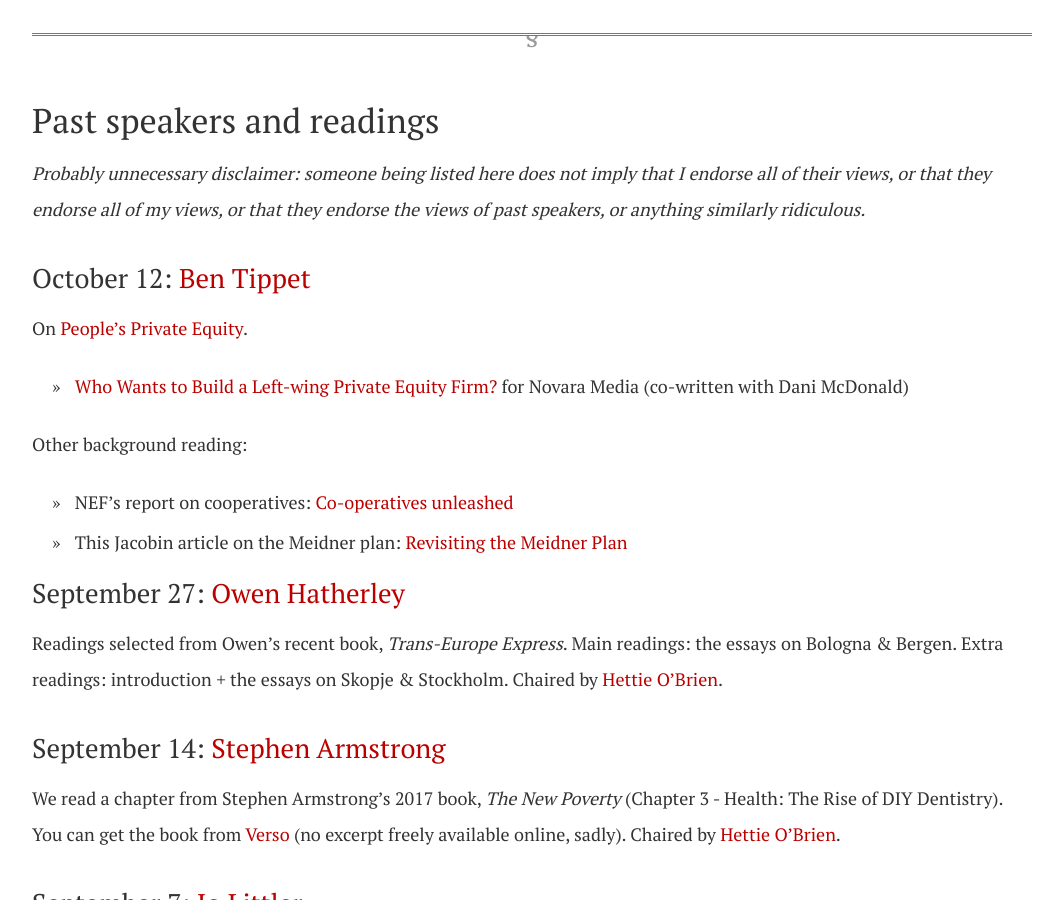
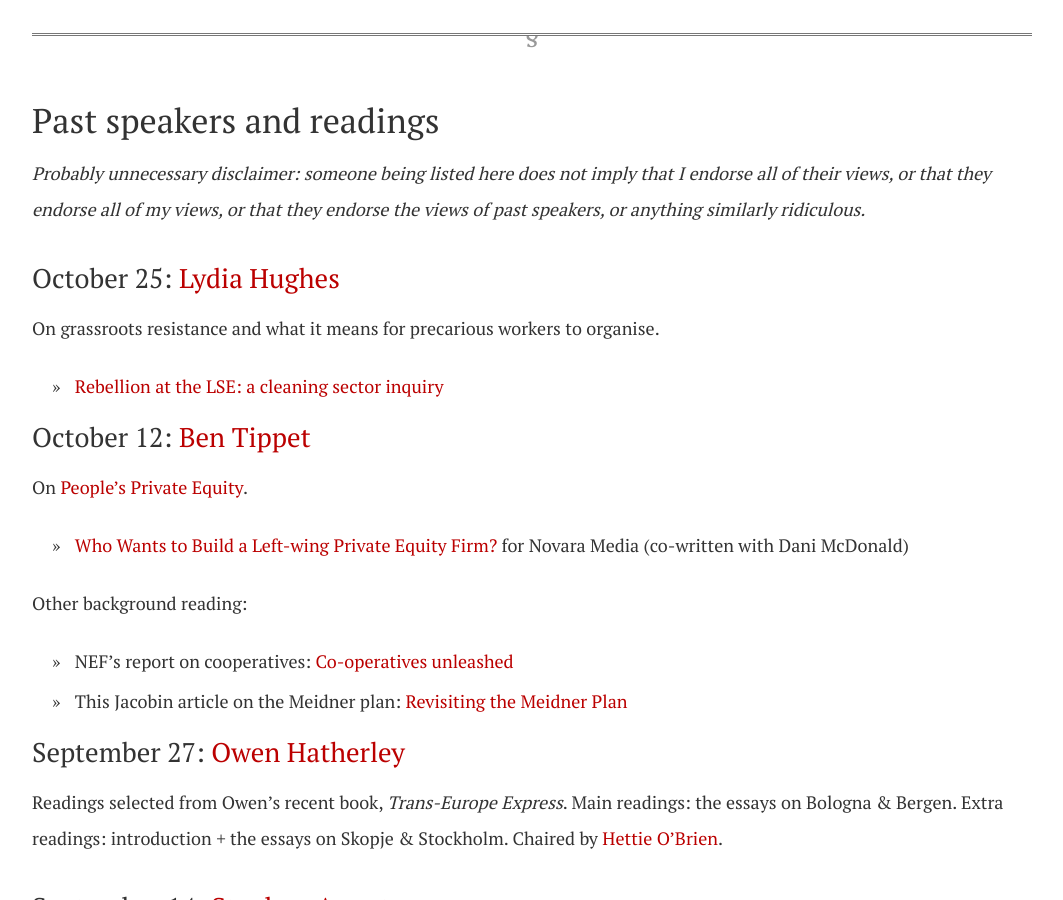
Before and after one commit to dellsystem/dellsystem.github.io, a Jekyll site: the page built from reading-group/index.md, in a window 1280 px wide and 900 px high, scrolled down 1151 px. Shown: the whole window, without its empty margins (108-1171 px from the left). Built offline with Jekyll 4.4.1, drawn with Linux system fonts in a browser that asks for light colours.

Commit message:
Add Oct 25 reading group

```diff
--- a/reading-group/index.md
+++ b/reading-group/index.md
@@ -22,6 +22,12 @@ If you've written articles that you'd like participants to read in order to fram
 ## Past speakers and readings
 
 _Probably unnecessary disclaimer: someone being listed here does not imply that I endorse all of their views, or that they endorse all of my views, or that they endorse the views of past speakers, or anything similarly ridiculous._
+
+### October 25: [Lydia Hughes](https://twitter.com/lydiakathleenh)
+
+On grassroots resistance and what it means for precarious workers to organise.
+
+* [Rebellion at the LSE: a cleaning sector inquiry](https://notesfrombelow.org/article/rebellion-lse-cleaning-sector-inquiry)
 
 ### October 12: [Ben Tippet](https://twitter.com/BenTippet)
 
```
